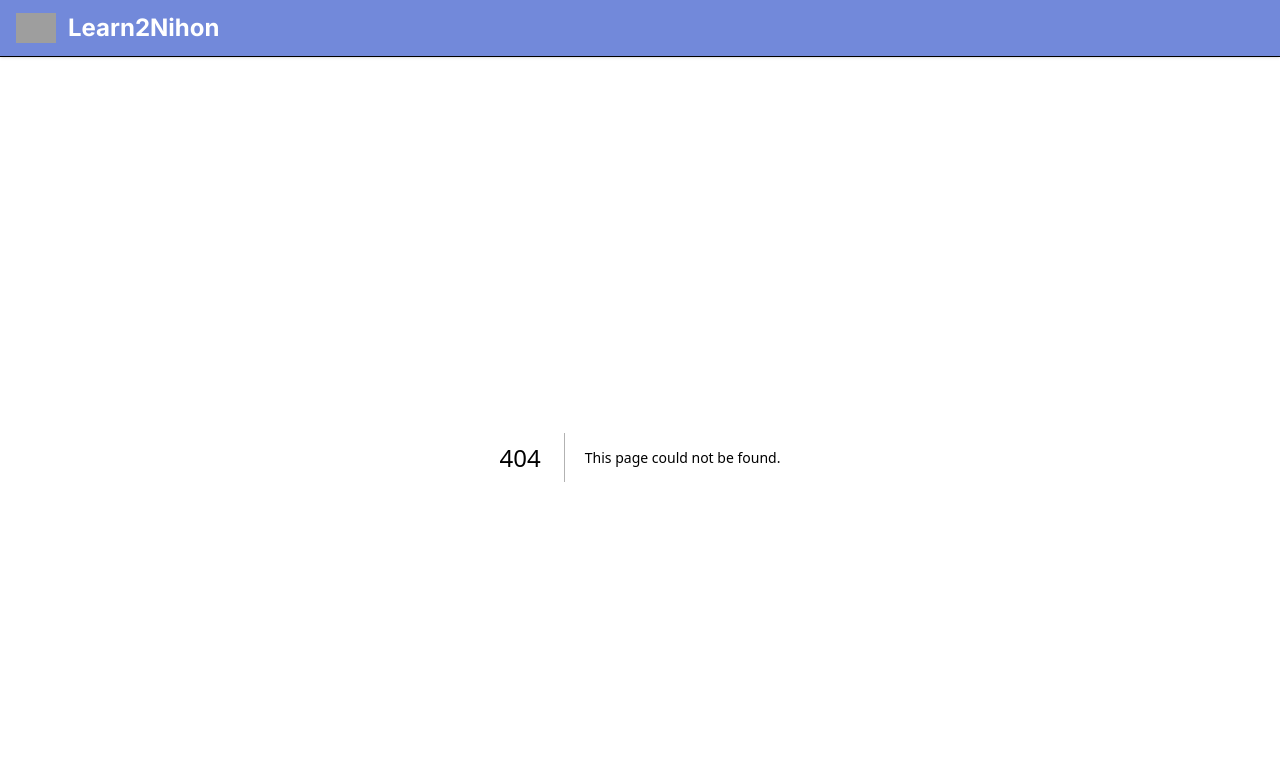
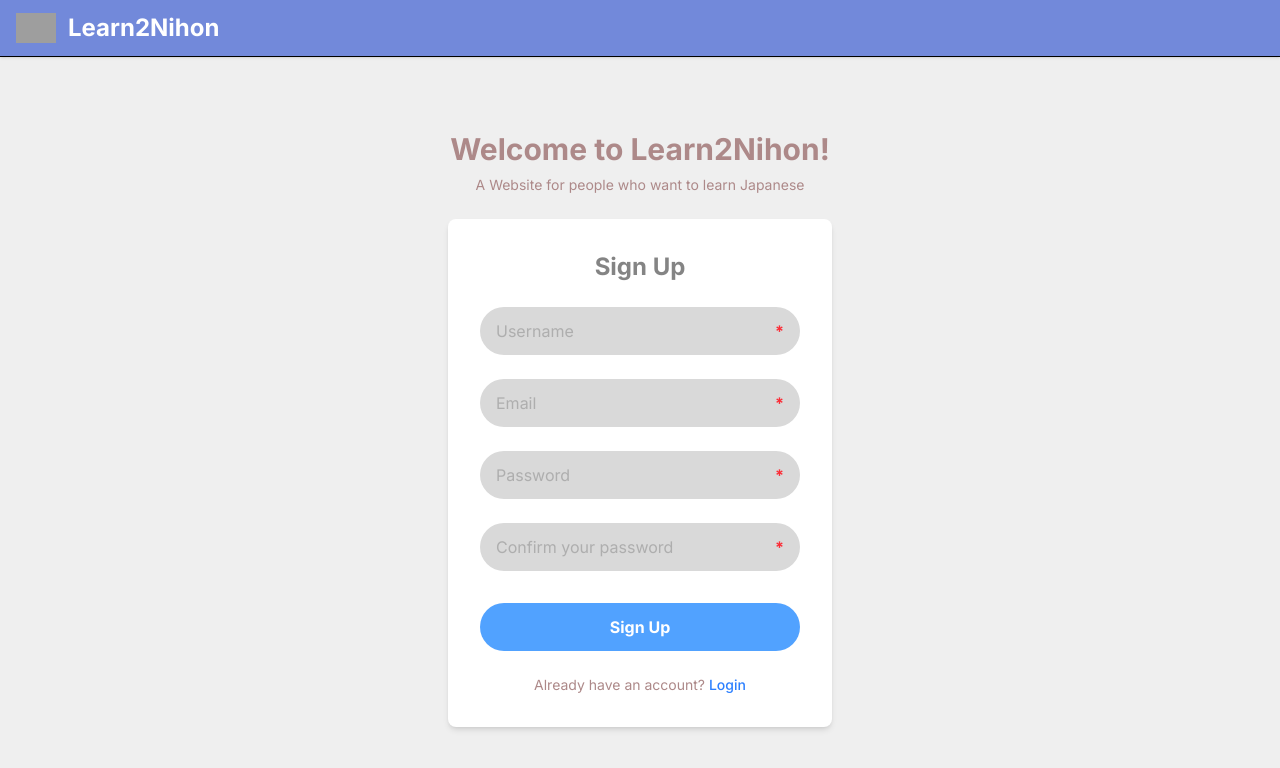
Before and after one commit to MinhLee102/Learn2Nihon, a Next.js app in the folder frontend/: page /signup in a window 1280 px wide. Before the commit this address had no page. Shown: the top 768 px of the page. Built offline with nearby package versions, Linux system fonts and the light colour scheme; grey boxes are pictures that could not be loaded.

Commit message:
Change register to signup

```diff
--- a/frontend/src/app/login/page.tsx
+++ b/frontend/src/app/login/page.tsx
@@ -28,7 +28,7 @@ const LoginFooter = (
       </Link>
     </div>
     <p className= "mt-4 text-center text-sm text-[#AD8989]">
-      New to DevShare?{' '}
+      New to L2N?{' '}
       <Link href= "/signup">
         <span className= "font-medium text-blue-500 hover:text-blue-600 hover:underline cursor-pointer">
           Sign Up
--- /dev/null
+++ b/frontend/src/app/signup/page.tsx
@@ -0,0 +1,75 @@
+import Link from "next/link";
+import AuthForm, { type FormField } from "@/components/AuthForm";
+
+const registerField: FormField[] = [
+    {
+        id: 'username',
+        name: 'username',
+        type: 'text',
+        placeholder: "Username",
+        required: true,
+    },
+    {
+        id: 'email',
+        name: 'email',
+        type: 'email',
+        placeholder: "Email",
+        required: true,
+    },
+    {
+        id: 'password1',
+        name: 'password1',
+        type: 'password',
+        placeholder: 'Password',
+        required: true,
+    },
+    {
+        id: 'password2',
+        name: 'password2',
+        type: 'password',
+        placeholder: 'Confirm your password',
+        required: true,
+    },
+];
+
+const RegisterFooter = (
+    <>
+        <p className= "mt-6 text-center text-sm text-[#AD8989]">
+            Already have an account?{' '}
+            <Link href= "/login">
+                <span className= "font-medium text-blue-500 hover:text-blue-600 hover:underline cursor-pointer">
+                    Login
+                </span>
+            </Link>
+        </p>
+    </>
+);
+
+export default function RegisterPage() {
+
+    const handleRegister = async (data: Record<string, string>) => {
+        "use server";
+        console.log('Register info', data)
+        //Call API here
+    };
+
+    return (
+        <main className= "flex-grow flex flex-col items-center justify-center p-4">
+            <div className= "text-center mb-6">
+                <h1 className= "text-3xl font-bold text-[#AD8989]">
+                Welcome to Learn2Nihon!
+                </h1>
+                <p className= "mt-2 text-sm text-[#AD8989]">
+                    A Website for people who want to learn Japanese
+                </p>
+            </div>
+
+            <AuthForm
+                title = "Sign Up"
+                fields = {registerField}
+                buttonText= "Sign Up"
+                onSubmit= {handleRegister}
+                footerContent= {RegisterFooter} />
+        </main>
+    );
+}
```
